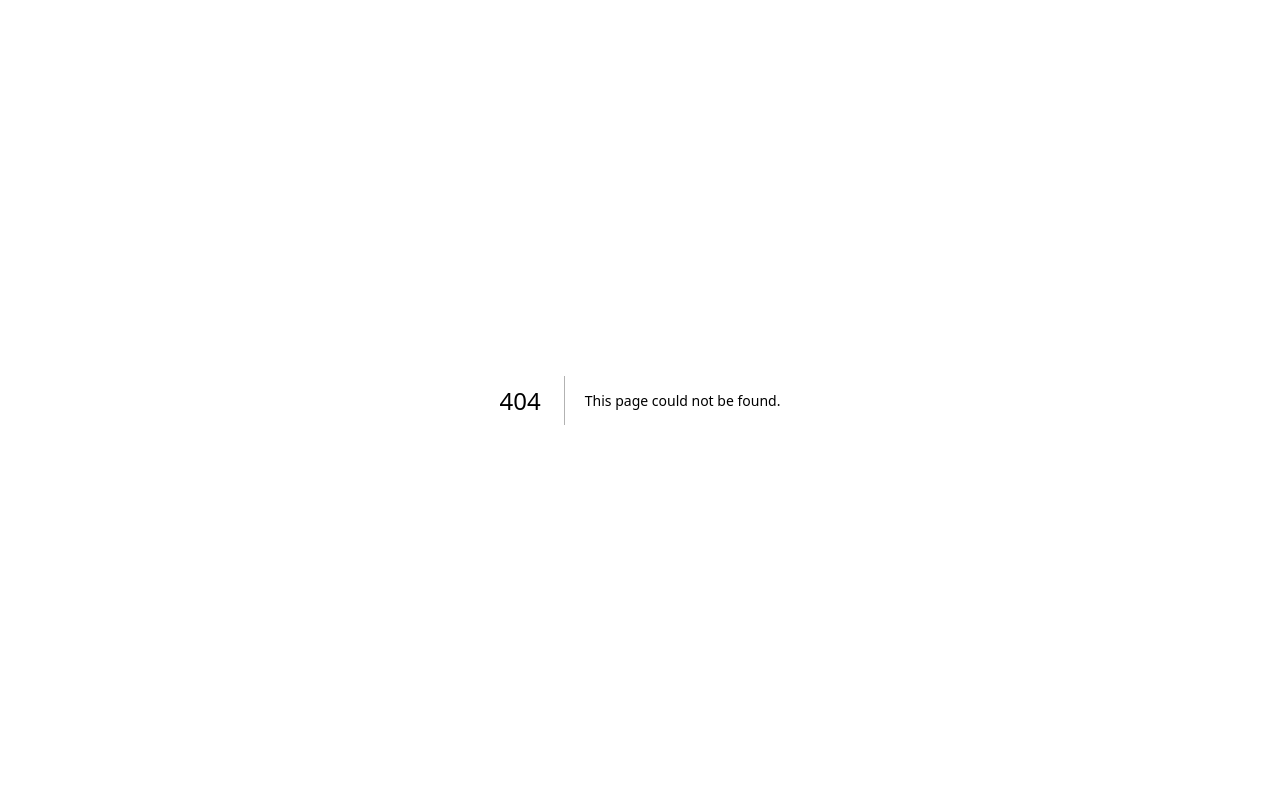
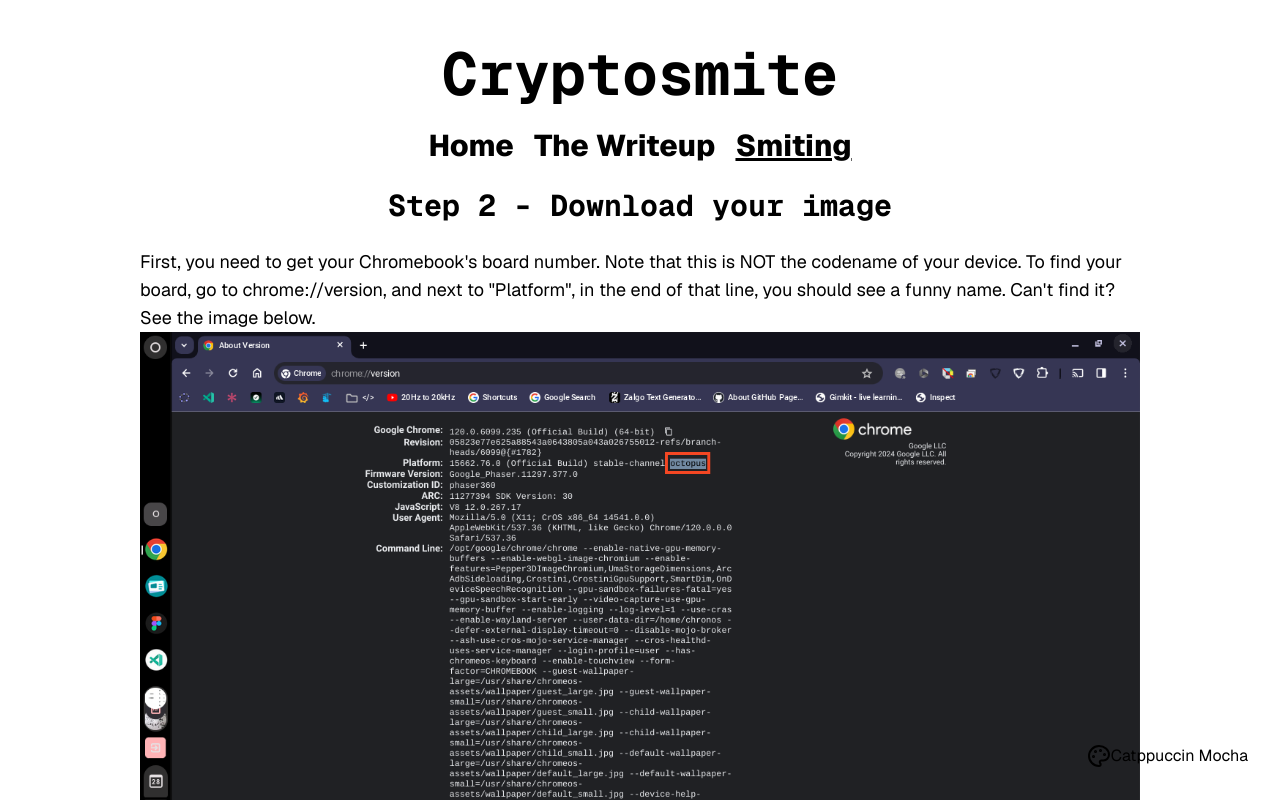
Before and after one commit to IncognitoTGT/csmite, a Next.js app: page /smiting/step2 in a window 1280 px wide. Before the commit this address had no page. Shown: the top 800 px of the page. Built offline with nearby package versions, Linux system fonts and the light colour scheme; what @catppuccin/tailwindcss would draw is missing.

Commit message:
commitsincetiredbutillkeepworkingsinceimaslave

```diff
--- /dev/null
+++ b/src/app/not-found.tsx
@@ -0,0 +1,31 @@
+import Link from 'next/link'
+import ThemeSwitch from '@/app/themeSwitch'
+export default function NotFound() {
+    return (
+        <main
+        className={`min-h-screen flex-col justify-between p-5 mx-auto overflow-y-auto bg-base`}
+      >
+        <nav className="flex flex-col justify-center items-center">
+          <h1 className="text-6xl font-bold font-mono text-text mt-6">
+            Cryptosmite
+          </h1>
+          <ul className="flex list-none mt-6 text-blue text-3xl font-sans font-extrabold right-1 flex-row space-x-5">
+            <li className="hover:underline"><Link href="/">Home</Link></li>
+            <li className="hover:underline">
+              <Link href="/writeup">The Writeup</Link>
+            </li>
+            <li className="hover:underline">
+              <Link href="/smiting">Smiting</Link>
+            </li>
+          </ul>
+        </nav>
+        <ThemeSwitch />
+        <div className="flex text-5xl text-mauve font-bold font-mono m-6 justify-center items-center">
+          404
+        </div>
+        <p className="flex text-2xl text-text font-sans justify-center items-center mt-6 mx-1/2">
+          Page not found
+        </p>
+        </main>
+    )
+}
--- a/src/app/page.tsx
+++ b/src/app/page.tsx
@@ -16,7 +16,7 @@ export default function Home() {
             <Link href="/writeup">The Writeup</Link>
           </li>
           <li className="hover:underline">
-            <Link href="/tutorial">Smiting</Link>
+            <Link href="/smiting">Smiting</Link>
           </li>
         </ul>
       </nav>
@@ -24,7 +24,7 @@ export default function Home() {
       <div className="flex text-3xl text-mauve font-bold font-mono justify-center items-center mt-6 mx-1/2">
         So, what exactly is Cryptosmite again?
       </div>
-      <p className="flex text-2xl text-text font-sans justify-center items-center mt-6 mx-1/2">
+      <p className="flex text-lg text-text font-sans justify-center items-center mt-6 mx-1/2">
         {/* Quick summary */}
       </p>
     </main>
--- a/src/app/providers.tsx
+++ b/src/app/providers.tsx
@@ -1,11 +1,20 @@
 "use client";
 import { ThemeProvider } from "next-themes";
+import { useEffect } from "react";
 
 export function Providers({
   children,
 }: Readonly<{
   children: React.ReactNode;
 }>) {
+  useEffect(() => {
+    // Update classes here based on changes in the parent class
+
+    return () => {
+      // Clean up any resources if needed
+    };
+  }, [/* Add dependencies here that trigger the update */]);
+
   return (
     <ThemeProvider defaultTheme="mocha" enableSystem={false} attribute="class">
       {children}
--- /dev/null
+++ b/src/app/smiting/step2/page.tsx
@@ -0,0 +1,41 @@
+"use client";
+import Link from "next/link";
+import Image from "next/image";
+import ThemeSwitch from "@/app/themeSwitch";
+export default function Download() {
+  return (
+    <main
+      className={`min-h-screen flex-col justify-between p-5 mx-auto overflow-y-auto bg-base`}
+    >
+      <nav className="flex flex-col justify-center items-center">
+        <h1 className="text-6xl font-bold font-mono text-text mt-6">
+          Cryptosmite
+        </h1>
+        <ul className="flex list-none mt-6 text-blue text-3xl font-sans font-extrabold right-1 flex-row space-x-5">
+          <li className="hover:underline"><Link href="/">Home</Link></li>
+          <li className="hover:underline">
+            <Link href="/writeup">The Writeup</Link>
+          </li>
+          <li className="underline text-text">
+            Smiting
+          </li>
+        </ul>
+      </nav>
+      <ThemeSwitch />
+      <div className="flex text-3xl text-mauve font-bold font-mono justify-center items-center mt-6 mx-1/2">
+        Step 2 - Download your image
+      </div>
+      <div className="flex text-lg text-text font-sans justify-center flex-col w-[1000px] items-center mt-6 pb-5 mx-auto">
+        First, you need to get your Chromebook&apos;s board number. Note that this is NOT the codename of your device. To find your board, go to chrome://version,
+        and next to &quot;Platform&quot;, in the end of that line, you should see a funny name. Can&apos;t find it? See the image below.
+        <Image
+          src="/images/boardname.png"
+          width={1000}
+          height={500}
+          alt="Board name"
+        />
+        OK, now you got the version number. Go to
+      </div>
+    </main>
+  );
+}
--- a/src/app/themeSwitch.tsx
+++ b/src/app/themeSwitch.tsx
@@ -1,16 +1,13 @@
 "use client";
 import { useTheme } from "next-themes";
 import { useState, useEffect } from "react";
-interface ThemeSwitchProps {
-  className: string;
-}
+
 const ThemeSwitch = () => {
   const [mounted, setMounted] = useState(false);
   const { theme, setTheme } = useTheme();
   function toUpperCase(str: string): string {
     return str?.charAt(0).toUpperCase() + str?.slice(1);
   }
-  // useEffect only runs on the client, so now we can safely show the UI
   useEffect(() => {
     setMounted(true);
   }, []);
@@ -22,7 +19,7 @@ const ThemeSwitch = () => {
   return (
     <button
       value={theme}
-      className="fixed right-5 bottom-5 bg-mantle font-sans text-md p-2 rounded h-30 text-text outline-none flex items-center"
+      className="fixed right-5 bottom-5 bg-mantle font-sans text-md p-3 rounded h-30 text-text outline-none  flex items-center"
       onClick={(e) => {
         if (e.currentTarget.value.includes("ocha")) {
           setTheme("macchiato");
@@ -43,10 +40,10 @@ const ThemeSwitch = () => {
         viewBox="0 0 24 24"
         fill="none"
         stroke="currentColor"
-        stroke-width="2"
-        stroke-linecap="round"
-        stroke-linejoin="round"
-        className="lucide lucide-palette"
+        strokeWidth="2"
+        strokeLinecap="round"
+        strokeLinejoin="round"
+        className="lucide lucide-palette space-x-2"
       >
         <circle cx="13.5" cy="6.5" r=".5" fill="currentColor" />
         <circle cx="17.5" cy="10.5" r=".5" fill="currentColor" />
--- a/src/app/writeup/page.tsx
+++ b/src/app/writeup/page.tsx
@@ -16,7 +16,7 @@ export default function Home() {
           </li>
           <li className="underline text-text">The Writeup</li>
           <li className="hover:underline">
-            <Link href="/tutorial">Smiting</Link>
+            <Link href="/smiting">Smiting</Link>
           </li>
         </ul>
       </nav>
@@ -24,8 +24,9 @@ export default function Home() {
       <div className="flex text-3xl text-mauve font-bold font-mono justify-center items-center mt-6 mx-1/2">
         The way Cryptosmite works
       </div>
-      <p className="flex text-2xl text-text font-sans justify-center items-center mt-6 mx-1/2">
+      <p className="flex text-lg text-text font-sans justify-center items-center mt-6 mx-1/2">
         {/* Insert writeup here */}
+        Writeup is pasted here, please replace
       </p>
     </main>
   );
```
Also changed, not shown: public/images/boardname.png (added), src/app/download/page.tsx (added).
